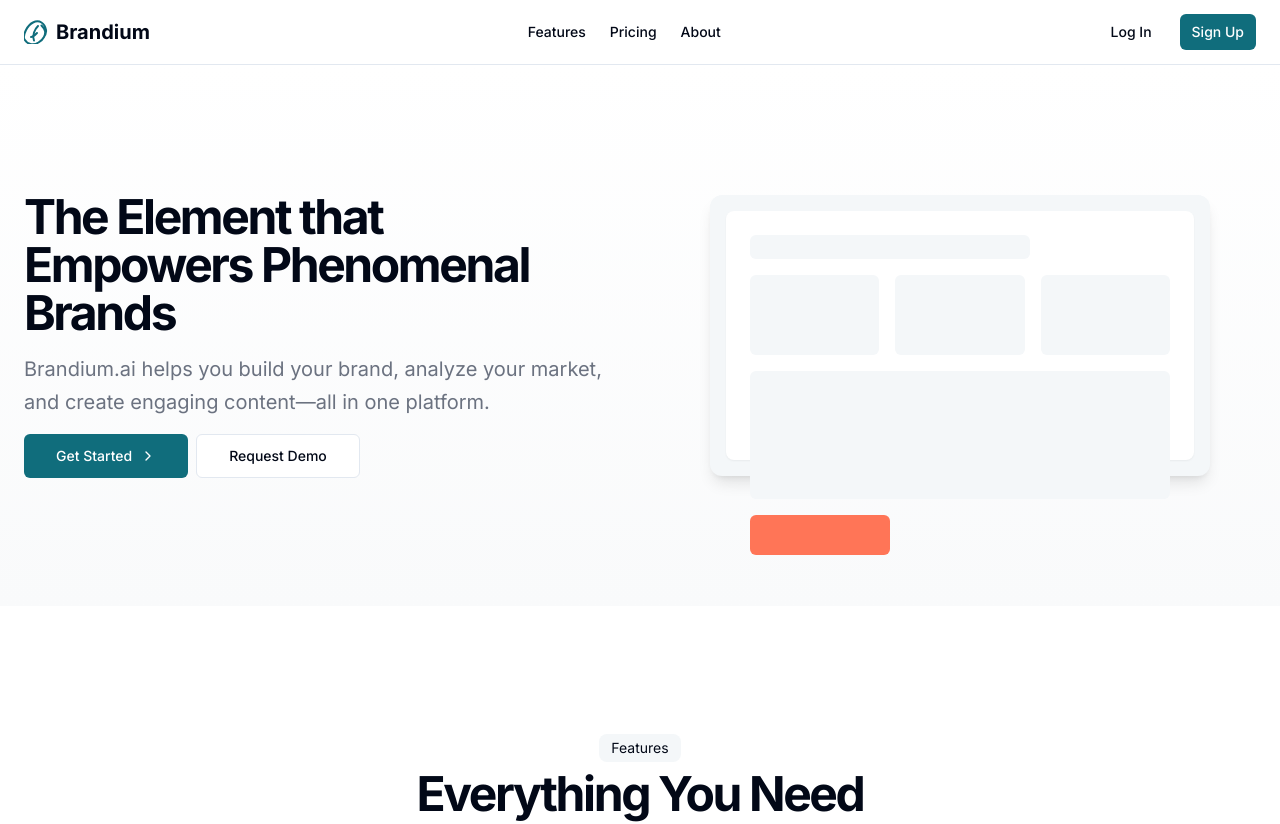
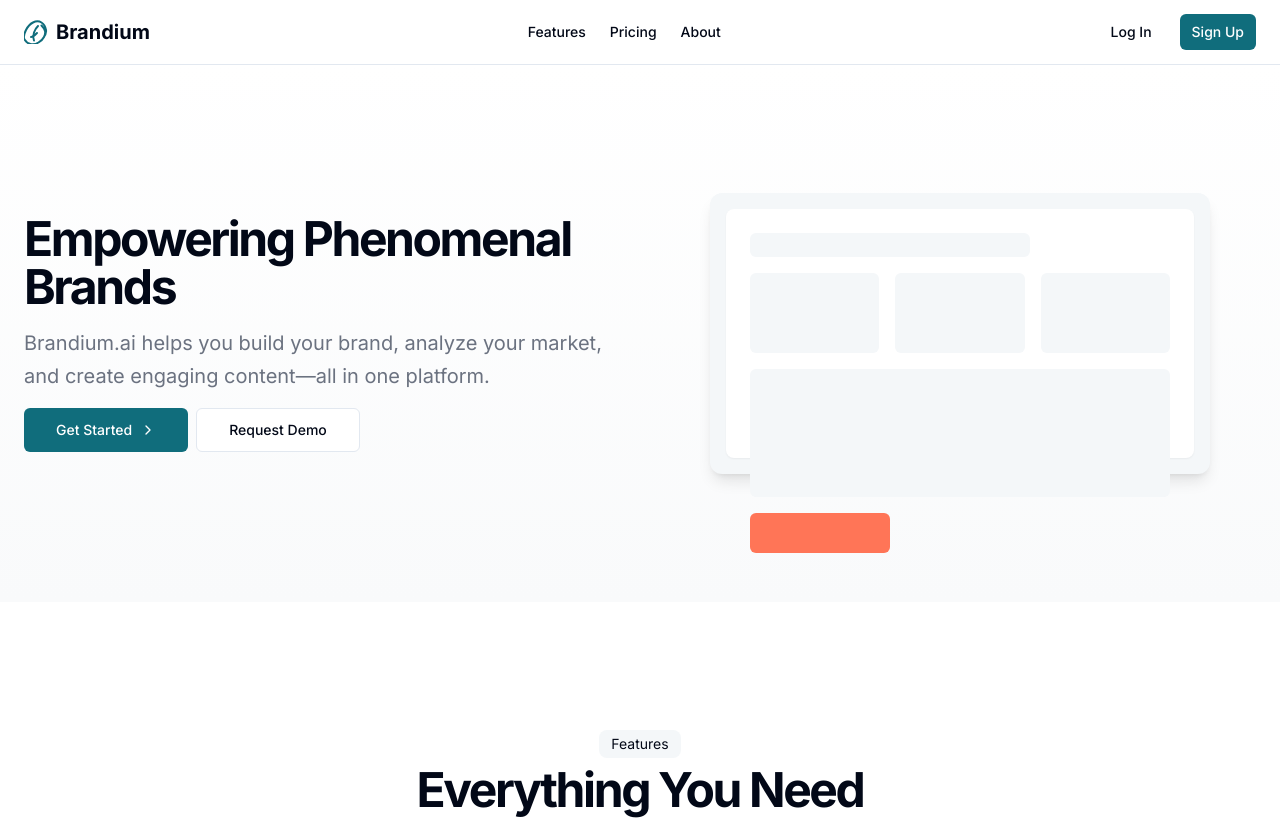
Before and after one commit to DaveKearney/brandium, a Next.js app: page / in a window 1280 px wide. Shown: the top 824 px of the page. Built offline with nearby package versions, Linux system fonts and the light colour scheme.

Commit message:
Update homepage tagline to 'Empowering Phenomenal Brands'

```diff
--- a/src/app/page.tsx
+++ b/src/app/page.tsx
@@ -55,7 +55,7 @@ export default function Home() {
             <div className="grid gap-6 lg:grid-cols-2 lg:gap-12 items-center">
               <div className="space-y-4">
                 <h1 className="text-3xl font-bold tracking-tighter sm:text-4xl md:text-5xl">
-                  The Element that Empowers Phenomenal Brands
+                  Empowering Phenomenal Brands
                 </h1>
                 <p className="text-gray-500 md:text-xl/relaxed lg:text-base/relaxed xl:text-xl/relaxed">
                   Brandium.ai helps you build your brand, analyze your market, and create engaging content—all in one
```
